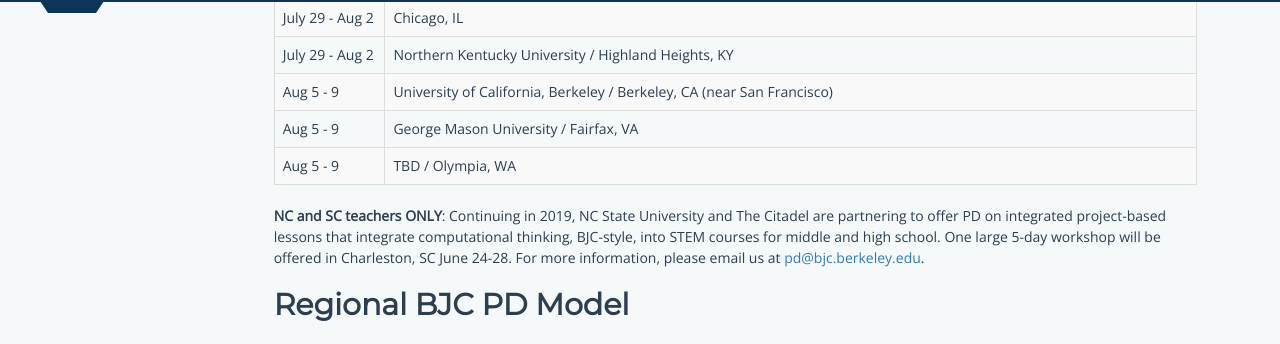
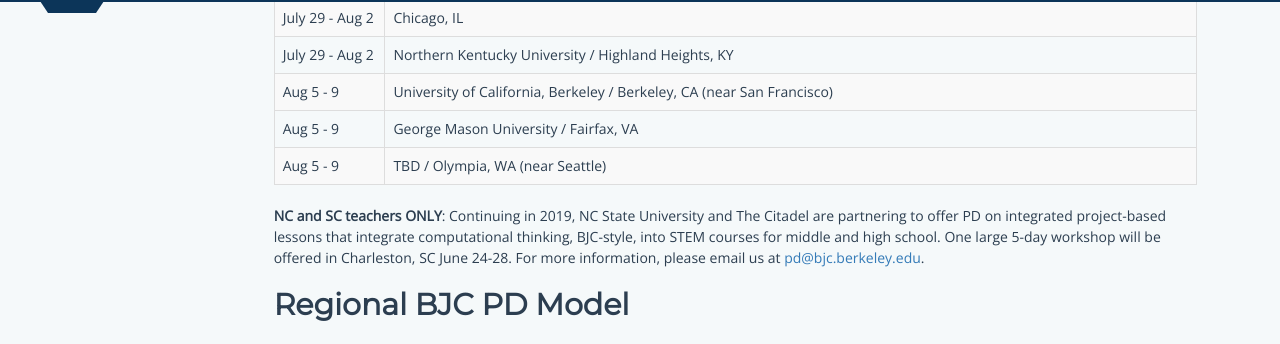
Before and after one commit to beautyjoy/beautyjoy.github.io, a Jekyll site: the page built from summer-pd/index.md, in a window 1280 px wide and 900 px high, scrolled down 1161 px. Shown: the part 104-448 px from the top of the window. Built offline with Jekyll 4.4.1, drawn with Linux system fonts in a browser that asks for light colours.

Commit message:
updating washington

```diff
--- a/summer-pd/index.md
+++ b/summer-pd/index.md
@@ -86,7 +86,7 @@
   </tr>
   <tr>
     <td>Aug 5 - 9</td>
-    <td>TBD / Olympia, WA</td>
+    <td>TBD / Olympia, WA (near Seattle)</td>
   </tr>
  </tbody>
 </table>
```
